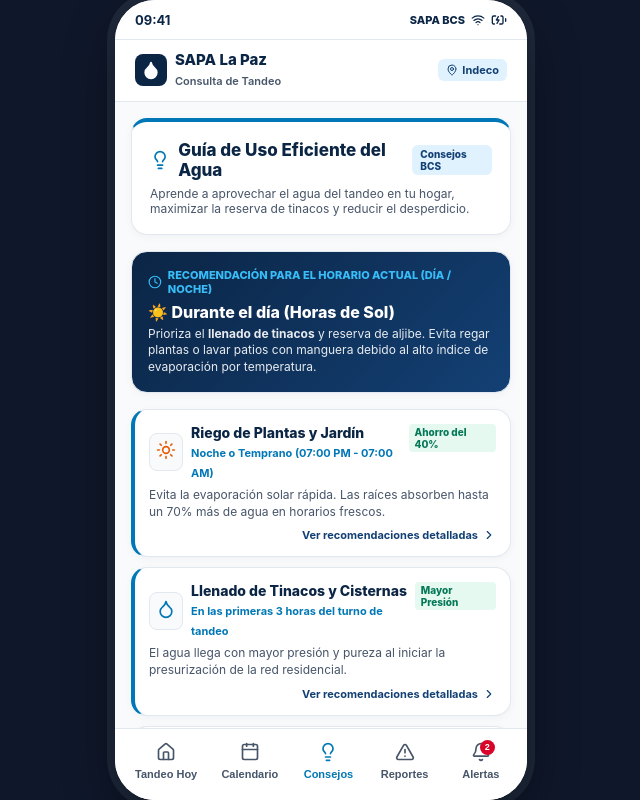
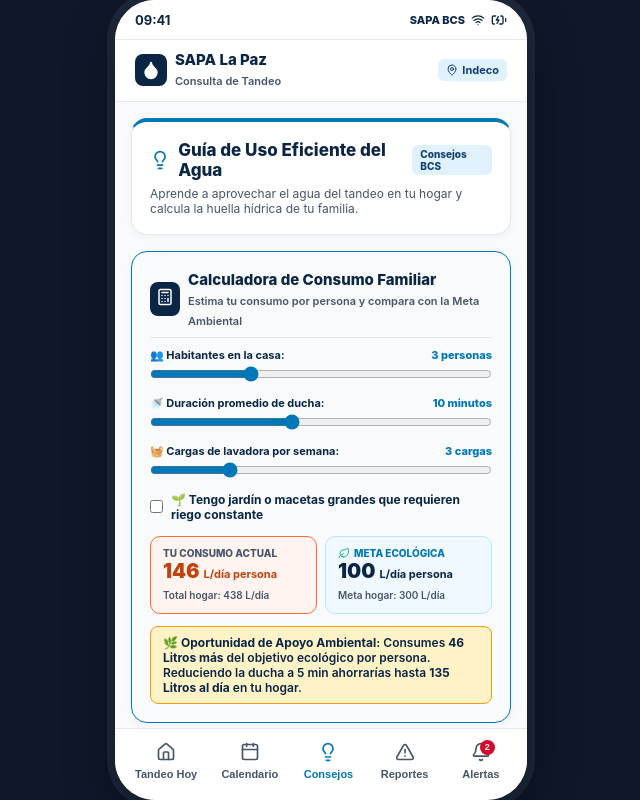
Before and after one commit to MRBONESMX/SAPABCS, a React (Vite) app: page / in a window 1280 px wide. Both pictures are taken after a click on the button "Consejos". Shown: the whole page, without its empty margins (319-959 px from the left). Built offline with nearby package versions, Linux system fonts and the light colour scheme.

Commit message:
Add Household Water Calculator and Ecological Goal in Consejos section

```diff
--- a/src/components/tips/WaterTipsGuide.jsx
+++ b/src/components/tips/WaterTipsGuide.jsx
@@ -1,8 +1,32 @@
 import React, { useState } from 'react';
-import { Droplet, Sun, Moon, CloudRain, ShieldCheck, Thermometer, Sparkles, CheckCircle2, ChevronRight, Info, Lightbulb, Clock } from 'lucide-react';
+import { Droplet, Sun, Moon, CloudRain, ShieldCheck, Thermometer, Sparkles, CheckCircle2, ChevronRight, Info, Lightbulb, Clock, Calculator, Users, Leaf, ArrowRight, Gauge } from 'lucide-react';
 
 export default function WaterTipsGuide() {
   const [tipSeleccionado, setTipSeleccionado] = useState(null);
+
+  // Estados de la Calculadora de Consumo Domiciliario
+  const [numPersonas, setNumPersonas] = useState(3);
+  const [minutosDucha, setMinutosDucha] = useState(10);
+  const [frecuenciaLavado, setFrecuenciaLavado] = useState(3); // Cargas a la semana
+  const [tieneJardin, setTieneJardin] = useState(false);
+
+  // Lógica de Cálculo de Consumo (Litros por Persona al día)
+  // Ducha: ~9L por minuto. Sanitarios: ~24L/día persona. Lavado de trastes/ropa y aseo: ~40L/día persona.
+  const litrosDuchaPersona = minutosDucha * 9;
+  const litrosInodoroYAseo = 30; // Promedio estándar
+  const litrosRopaTrastesPersona = (frecuenciaLavado * 60) / 7; // Distribución diaria
+  const litrosJardinPersona = tieneJardin ? 25 : 0;
+
+  // Consumo Real Estimado por Persona al Día
+  const consumoPromedioPersona = Math.round(litrosDuchaPersona + litrosInodoroYAseo + litrosRopaTrastesPersona + litrosJardinPersona);
+  const consumoTotalHogar = consumoPromedioPersona * numPersonas;
+
+  // Consumo Ecológico Sostenible Recomendado (OMS / Meta Ambiental BCS): 100 L/día persona
+  const META_ECOLOGICA_PERSONA = 100;
+  const metaTotalHogar = META_ECOLOGICA_PERSONA * numPersonas;
+
+  const diferenciaConsumo = consumoPromedioPersona - META_ECOLOGICA_PERSONA;
+  const esConsumoEcológico = consumoPromedioPersona <= META_ECOLOGICA_PERSONA;
 
   const CONSEJOS_AGUA = [
     {
@@ -40,7 +64,7 @@
       tag: 'Regadera de 5 min',
       detalles: [
         'Coloca una cubeta mientras sale el agua caliente; esta agua sirve para el inodoro o aseo del hogar.',
-        'Una ducha de 5 minutos consume 40 litros; una de 15 minutos supera los 130 litros.',
+        'Una ducha de 5 minutos consume 45 litros; una de 15 minutos supera los 135 litros.',
         'Cierra la llave al enjabonarte o lavarte los dientes.'
       ]
     },
@@ -62,7 +86,7 @@
   return (
     <div style={{ paddingBottom: '20px' }}>
 
-      {/* Header Informativo Limpio */}
+      {/* Header Informativo */}
       <div className="clean-card" style={{ marginBottom: '16px', borderTop: '4px solid var(--water-accent)' }}>
         <div style={{ display: 'flex', alignItems: 'center', justifyContent: 'space-between', marginBottom: '6px' }}>
           <div style={{ display: 'flex', alignItems: 'center', gap: '8px' }}>
@@ -76,11 +100,136 @@
           </span>
         </div>
         <p style={{ fontSize: '12px', color: 'var(--text-muted)' }}>
-          Aprende a aprovechar el agua del tandeo en tu hogar, maximizar la reserva de tinacos y reducir el desperdicio.
+          Aprende a aprovechar el agua del tandeo en tu hogar y calcula la huella hídrica de tu familia.
         </p>
       </div>
 
-      {/* RECOMENDACIÓN RÁPIDA SEGÚN LA HORA DEL DÍA */}
+      {/* 🧮 CALCULADORA INTERACTIVA DE CONSUMO HÍDRICO HOGAR VS META ECOLÓGICA */}
+      <div className="clean-card" style={{ marginBottom: '16px', border: '1.5px solid var(--water-accent)', background: '#F8FAFC' }}>
+        <div style={{ display: 'flex', alignItems: 'center', gap: '8px', marginBottom: '10px', borderBottom: '1px solid var(--border-subtle)', paddingBottom: '8px' }}>
+          <div style={{ background: 'var(--primary-navy)', padding: '6px', borderRadius: '8px', color: 'white' }}>
+            <Calculator size={18} />
+          </div>
+          <div>
+            <h4 style={{ fontSize: '15px', fontWeight: 800, color: 'var(--primary-navy)', margin: 0 }}>
+              Calculadora de Consumo Familiar
+            </h4>
+            <span style={{ fontSize: '11px', color: 'var(--text-muted)', fontWeight: 600 }}>
+              Estima tu consumo por persona y compara con la Meta Ambiental
+            </span>
+          </div>
+        </div>
+
+        {/* Formulario Interactivo de Parámetros */}
+        <div style={{ display: 'flex', flexDirection: 'column', gap: '10px', marginBottom: '14px' }}>
+
+          {/* Número de Habitantes */}
+          <div>
+            <div style={{ display: 'flex', justifyContent: 'space-between', fontSize: '11px', fontWeight: 700, color: 'var(--primary-navy)', marginBottom: '4px' }}>
+              <span>👥 Habitantes en la casa:</span>
+              <span style={{ color: 'var(--water-accent)', fontWeight: 800 }}>{numPersonas} personas</span>
+            </div>
+            <input
+              type="range"
+              min="1"
+              max="8"
+              value={numPersonas}
+              onChange={(e) => setNumPersonas(Number(e.target.value))}
+              style={{ width: '100%', accentColor: 'var(--water-accent)' }}
+            />
+          </div>
+
+          {/* Minutos en la Ducha por persona */}
+          <div>
+            <div style={{ display: 'flex', justifyContent: 'space-between', fontSize: '11px', fontWeight: 700, color: 'var(--primary-navy)', marginBottom: '4px' }}>
+              <span>🚿 Duración promedio de ducha:</span>
+              <span style={{ color: 'var(--water-accent)', fontWeight: 800 }}>{minutosDucha} minutos</span>
+            </div>
+            <input
+              type="range"
+              min="3"
+              max="20"
+              value={minutosDucha}
+              onChange={(e) => setMinutosDucha(Number(e.target.value))}
+              style={{ width: '100%', accentColor: 'var(--water-accent)' }}
+            />
+          </div>
+
+          {/* Cargas de lavadora a la semana */}
+          <div>
+            <div style={{ display: 'flex', justifyContent: 'space-between', fontSize: '11px', fontWeight: 700, color: 'var(--primary-navy)', marginBottom: '4px' }}>
+              <span>🧺 Cargas de lavadora por semana:</span>
+              <span style={{ color: 'var(--water-accent)', fontWeight: 800 }}>{frecuenciaLavado} cargas</span>
+            </div>
+            <input
+              type="range"
+              min="1"
+              max="10"
+              value={frecuenciaLavado}
+              onChange={(e) => setFrecuenciaLavado(Number(e.target.value))}
+              style={{ width: '100%', accentColor: 'var(--water-accent)' }}
+            />
+          </div>
+
+          {/* Opción de Jardín / Plantas */}
+          <label style={{ display: 'flex', alignItems: 'center', gap: '8px', cursor: 'pointer', fontSize: '12px', fontWeight: 700, color: 'var(--primary-navy)' }}>
+            <input
+              type="checkbox"
+              checked={tieneJardin}
+              onChange={(e) => setTieneJardin(e.target.checked)}
+            />
+            <span>🌱 Tengo jardín o macetas grandes que requieren riego constante</span>
+          </label>
+
+        </div>
+
+        {/* COMPARATIVA VISUAL: CONSUMO ESTIMADO VS CONSUMO ECOLÓGICO */}
+        <div style={{ display: 'grid', gridTemplateColumns: '1fr 1fr', gap: '8px', marginBottom: '12px' }}>
+
+          {/* Consumo Calculado Actual */}
+          <div style={{ background: esConsumoEcológico ? '#E6F9F0' : '#FFF4EF', padding: '10px 12px', borderRadius: '10px', border: `1px solid ${esConsumoEcológico ? '#10B981' : '#FF6B35'}` }}>
+            <span style={{ fontSize: '10px', fontWeight: 800, color: 'var(--text-muted)', textTransform: 'uppercase', display: 'block' }}>
+              Tu Consumo Actual
+            </span>
+            <div style={{ fontSize: '20px', fontWeight: 900, color: esConsumoEcológico ? '#047857' : '#C2410C' }}>
+              {consumoPromedioPersona} <span style={{ fontSize: '11px', fontWeight: 700 }}>L/día persona</span>
+            </div>
+            <span style={{ fontSize: '10px', color: 'var(--text-muted)', fontWeight: 600 }}>
+              Total hogar: {consumoTotalHogar} L/día
+            </span>
+          </div>
+
+          {/* Meta Ecológica Recomendada */}
+          <div style={{ background: '#F0F9FF', padding: '10px 12px', borderRadius: '10px', border: '1px solid #BAE6FD' }}>
+            <div style={{ display: 'flex', alignItems: 'center', gap: '4px', fontSize: '10px', fontWeight: 800, color: 'var(--water-accent)', textTransform: 'uppercase' }}>
+              <Leaf size={12} color="#10B981" /> Meta Ecológica
+            </div>
+            <div style={{ fontSize: '20px', fontWeight: 900, color: 'var(--primary-navy)' }}>
+              {META_ECOLOGICA_PERSONA} <span style={{ fontSize: '11px', fontWeight: 700 }}>L/día persona</span>
+            </div>
+            <span style={{ fontSize: '10px', color: 'var(--text-muted)', fontWeight: 600 }}>
+              Meta hogar: {metaTotalHogar} L/día
+            </span>
+          </div>
+
+        </div>
+
+        {/* VERDICTO Y CONSEJO ECOLÓGICO */}
+        <div style={{ padding: '8px 12px', borderRadius: '8px', background: esConsumoEcológico ? '#E6F9F0' : '#FEF3C7', border: `1px solid ${esConsumoEcológico ? '#10B981' : '#F59E0B'}`, fontSize: '12px', color: 'var(--primary-navy)' }}>
+          {esConsumoEcológico ? (
+            <div style={{ display: 'flex', alignItems: 'center', gap: '6px', fontWeight: 700, color: '#047857' }}>
+              <CheckCircle2 size={16} /> ¡Felicidades! Tu hogar está dentro del rango de Consumo Ecológico Sostenible.
+            </div>
+          ) : (
+            <div style={{ fontWeight: 600 }}>
+              🌿 <b>Oportunidad de Apoyo Ambiental:</b> Consumes <b>{diferenciaConsumo} Litros más</b> del objetivo ecológico por persona. Reduciendo la ducha a 5 min ahorrarías hasta <b>{numPersonas * 45} Litros al día</b> en tu hogar.
+            </div>
+          )}
+        </div>
+
+      </div>
+
+      {/* RECOMENDACIÓN DÍA / NOCHE */}
       <div
         className="clean-card"
         style={{
@@ -101,7 +250,7 @@
         </p>
       </div>
 
-      {/* LISTADO DE TARJETAS INFORMATIVAS INTERACTIVAS */}
+      {/* LISTADO DE TARJETAS INFORMATIVAS */}
       <div style={{ display: 'flex', flexDirection: 'column', gap: '10px' }}>
         {CONSEJOS_AGUA.map((tip) => (
           <div
@@ -147,7 +296,7 @@
         ))}
       </div>
 
-      {/* MODAL DETALLADO DEL CONSEJO SELECCIONADO */}
+      {/* MODAL DETALLADO */}
       {tipSeleccionado && (
         <div className="bottom-sheet-overlay" onClick={() => setTipSeleccionado(null)}>
           <div className="bottom-sheet" onClick={(e) => e.stopPropagation()}>
```
